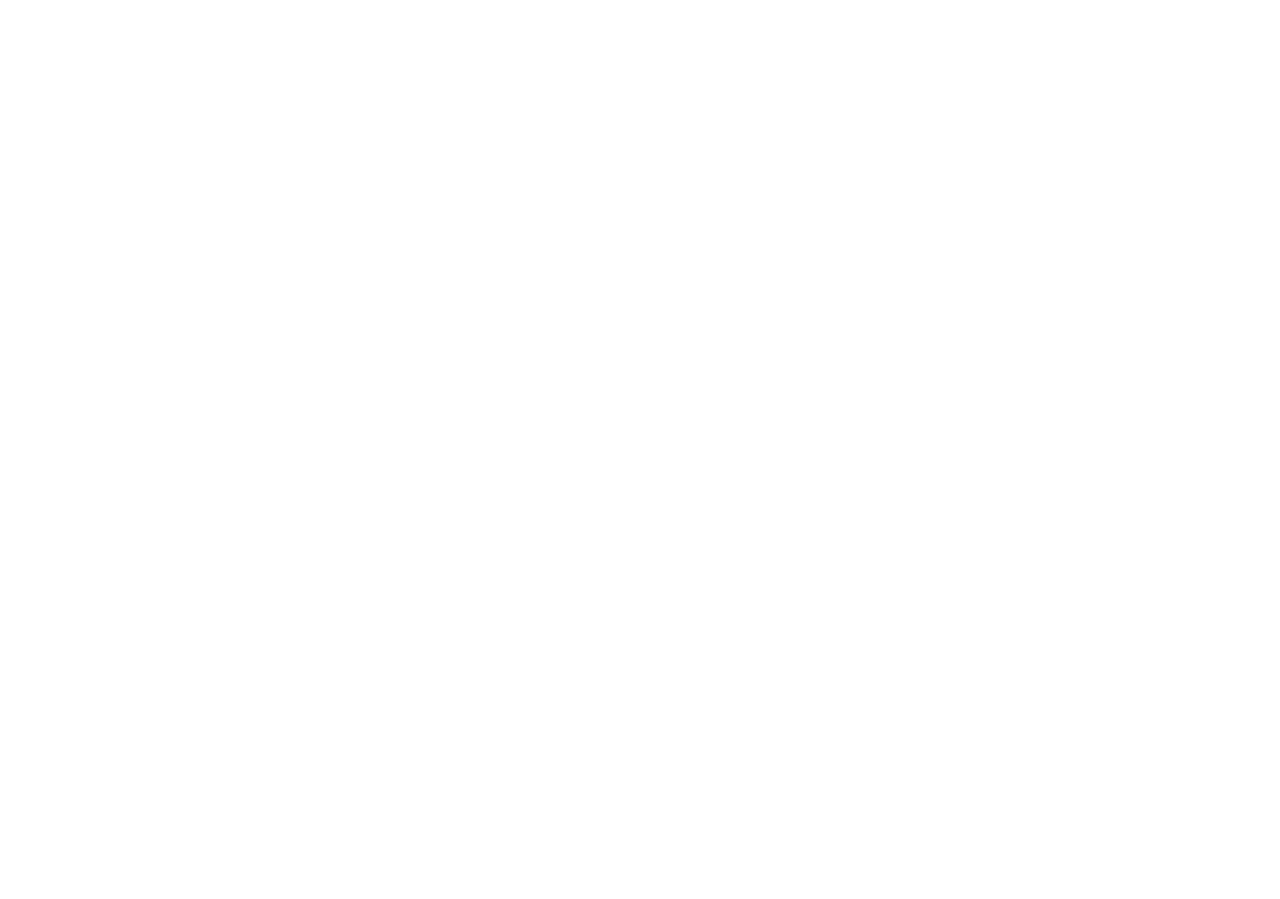
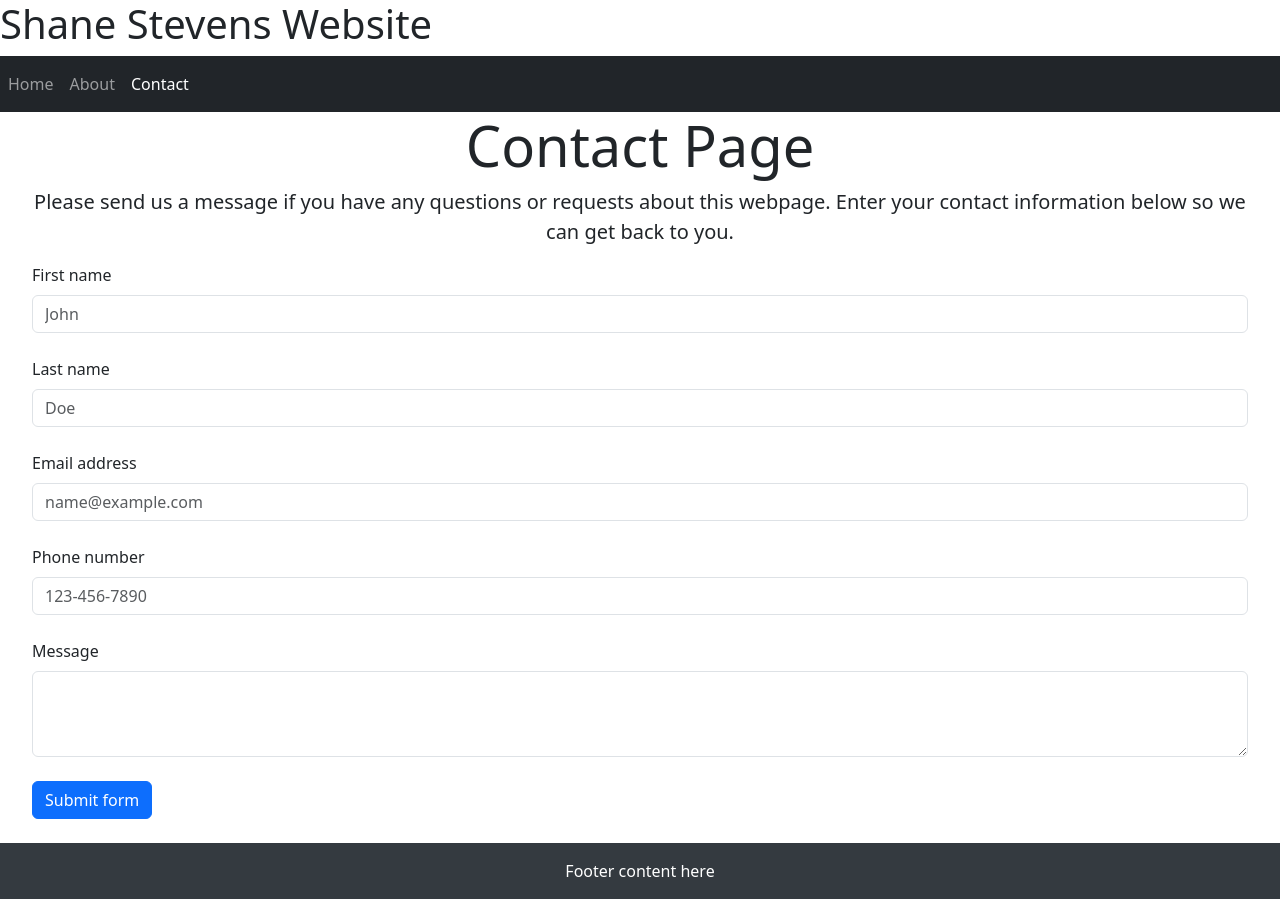
Before and after one commit to ShaneStevensASU/IFT401, a Flask app: page /contact in a window 1280 px wide. Before the commit the page is empty. Before the commit the page ends 800 px from the top, so only its background shows below. Run offline with Flask 3, Linux system fonts and the light colour scheme; some libraries are stand-ins or nearby versions.

Commit message:
Added contact.html and polished all other pages
Added contact.html
Edited text in the about drop downs
Added script to base.html for drops downs in about.html
Fixed footer
Polished all html files

```diff
--- a/static/css/style.css
+++ b/static/css/style.css
@@ -13,3 +13,23 @@ footer { margin-top: auto; }
   transform: translateY(-5px);
   box-shadow: 0 4px 8px rgba(0,0,0,0.1);
 }
+
+.mb-4 {
+  padding-left: 2em;
+  padding-right: 2em;
+}
+
+.col-md-12 {
+  text-align: center;
+}
+
+.row {
+  padding-left: 2em;
+  padding-right: 2em;
+}
+
+.footer {
+  background-color: #343a40;
+  color: white;
+  margin-top: auto;
+}
--- a/templates/about.html
+++ b/templates/about.html
@@ -11,7 +11,7 @@
           <button class="accordion-button" type="button" data-bs-toggle="collapse" data-bs-target="#collapseOne">Our Mission</button>
         </h2>
         <div id="collapseOne" class="accordion-collapse collapse show" data-bs-parent="#aboutAccordion">
-          <div class="accordion-body">This shows our mission.</div>
+          <div class="accordion-body">Our mission is to create a stock tracking application that helps users practice monitoring and managing their investments effectively.</div>
         </div>
       </div>
       <div class="accordion-item">
@@ -19,7 +19,7 @@
           <button class="accordion-button collapsed" type="button" data-bs-toggle="collapse" data-bs-target="#collapseTwo">Our Team</button>
         </h2>
         <div id="collapseTwo" class="accordion-collapse collapse" data-bs-parent="#aboutAccordion">
-          <div class="accordion-body">Team info goes here.</div>
+          <div class="accordion-body">Team Members: Shane Stevens, Sheldon Monte, and Jacob Roth</div>
         </div>
       </div>
     </div>
--- a/templates/base.html
+++ b/templates/base.html
@@ -9,7 +9,7 @@
 </head>
 <body>
     <header>
-        <h1>My Website</h1>
+        <h1>Shane Stevens Website</h1>
         <nav class="navbar navbar-expand-lg navbar-dark bg-dark">
             <div class="collapse navbar-collapse" id="navbarNav">
                 <ul class="navbar-nav">
@@ -23,8 +23,11 @@
     <main>
         {% block content %}{% endblock %}
     </main>
-    <footer class="bg-dark text-light mt-5">
+    <footer class="footer" id="footer">
         <div class="container py-3"><p class="text-center mb-0">Footer content here</p></div>
     </footer>
+
+    <script src="https://cdn.jsdelivr.net/npm/bootstrap@5.3.0/dist/js/bootstrap.bundle.min.js"></script>
+    <script src="{{ url_for('static', filename='js/script.js') }}"></script>
 </body>
 </html>
--- a/templates/contact.html
+++ b/templates/contact.html
@@ -0,0 +1,35 @@
+{% extends "base.html" %}
+{% block title %}Home{% endblock %}
+{% block content %}
+<div class="row">
+    <div class="col-md-12">
+        <h1 class="display-4">Contact Page</h1>
+        <p class="lead">Please send us a message if you have any questions or requests about this webpage. Enter your contact information below so we can get back to you.</p>
+    </div>
+</div>
+<form>
+    <div class="mb-4">
+        <label for="validationDefault01" class="form-label">First name</label>
+        <input type="text" class="form-control" id="validationDefault01" placeholder="John" required>
+    </div>
+    <div class="mb-4">
+        <label for="validationDefault02" class="form-label">Last name</label>
+        <input type="text" class="form-control" id="validationDefault02" placeholder="Doe" required>
+    </div>
+    <div class="mb-4">
+        <label for="exampleFormControlInput1" class="form-label">Email address</label>
+        <input type="email" class="form-control" id="exampleFormControlInput1" placeholder="name@example.com" required>
+    </div>
+    <div class="mb-4">
+        <label for="exampleFormControlInput1" class="form-label">Phone number</label>
+        <input type="tel" class="form-control" id="exampleFormControlInput1" placeholder="123-456-7890" required>
+    </div>
+    <div class="mb-4">
+        <label for="exampleFormControlTextarea1" class="form-label">Message</label>
+        <textarea class="form-control" id="exampleFormControlTextarea1" rows="3"></textarea>
+    </div>
+    <div class="mb-4">
+        <button class="btn btn-primary" type="submit">Submit form</button>
+    </div>
+</form>
+{% endblock %}
--- a/templates/home.html
+++ b/templates/home.html
@@ -3,7 +3,7 @@
 {% block content %}
 <div class="row">
   <div class="col-md-12">
-    <h1 class="display-4">Welcome to My Flask App</h1>
+    <h1 class="display-4">Home Page</h1>
     <p class="lead">This is a simple example using Flask templates with Bootstrap.</p>
   </div>
 </div>
```
